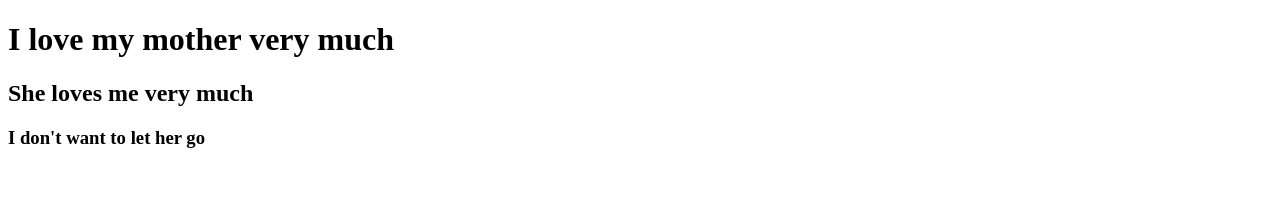
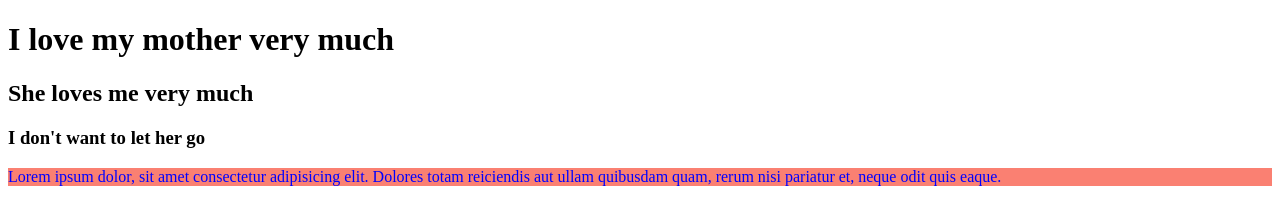
Before and after one commit to mdbappa0001/my-second-repo, a plain HTML site: page index.html in a window 1280 px wide. Drawn offline with Linux system fonts and the light colour scheme.

Commit message:
styles added

```diff
--- a/index.html
+++ b/index.html
@@ -5,10 +5,12 @@
     <meta http-equiv="X-UA-Compatible" content="IE=edge">
     <meta name="viewport" content="width=device-width, initial-scale=1.0">
     <title>My Second Github Repo</title>
+    <link rel="stylesheet" href="style.css">
 </head>
 <body>
     <h1>I love my mother very much</h1>
     <h2>She loves me very much</h2>
     <h3>I don't want to let her go</h3>
+    <p>Lorem ipsum dolor, sit amet consectetur adipisicing elit. Dolores totam reiciendis aut ullam quibusdam quam, rerum nisi pariatur et, neque odit quis eaque.</p>
 </body>
 </html>
--- /dev/null
+++ b/style.css
@@ -0,0 +1,4 @@
+p{
+    background-color: salmon;
+    color: blue;
+}
```
